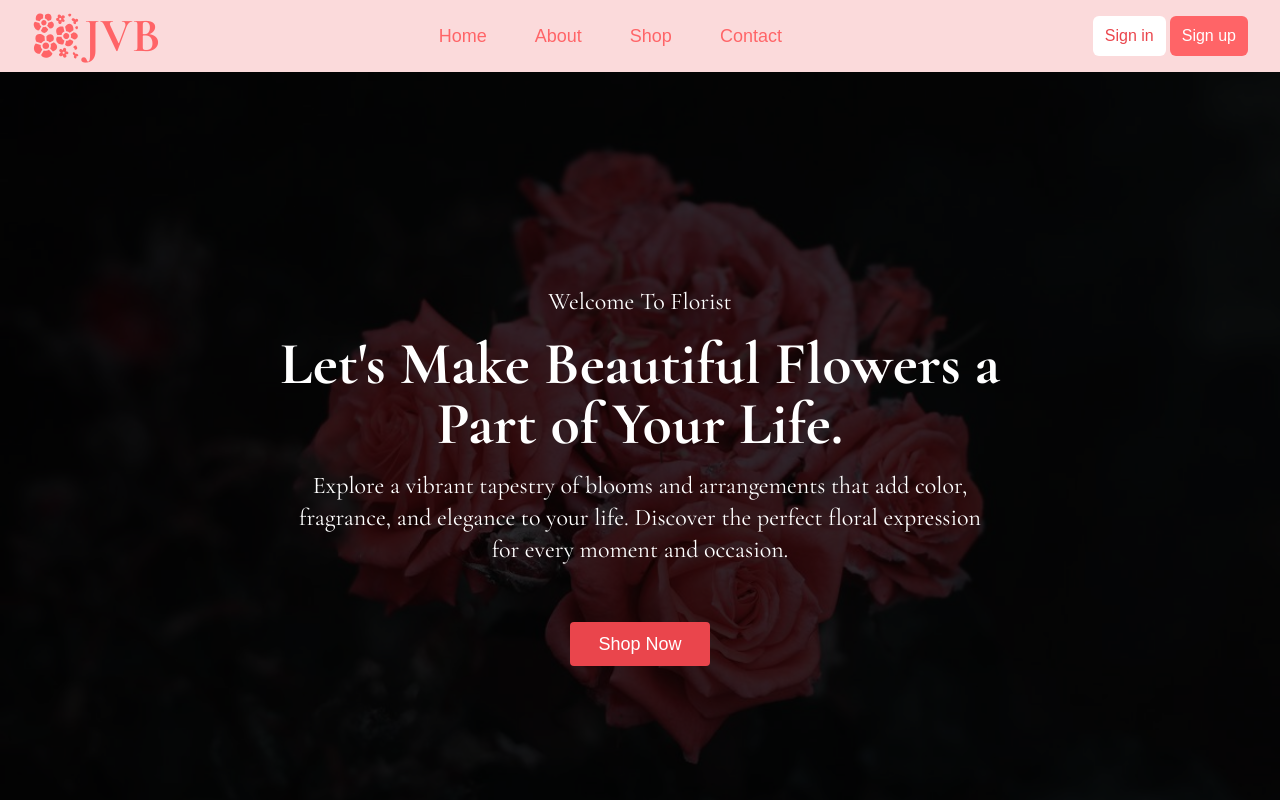
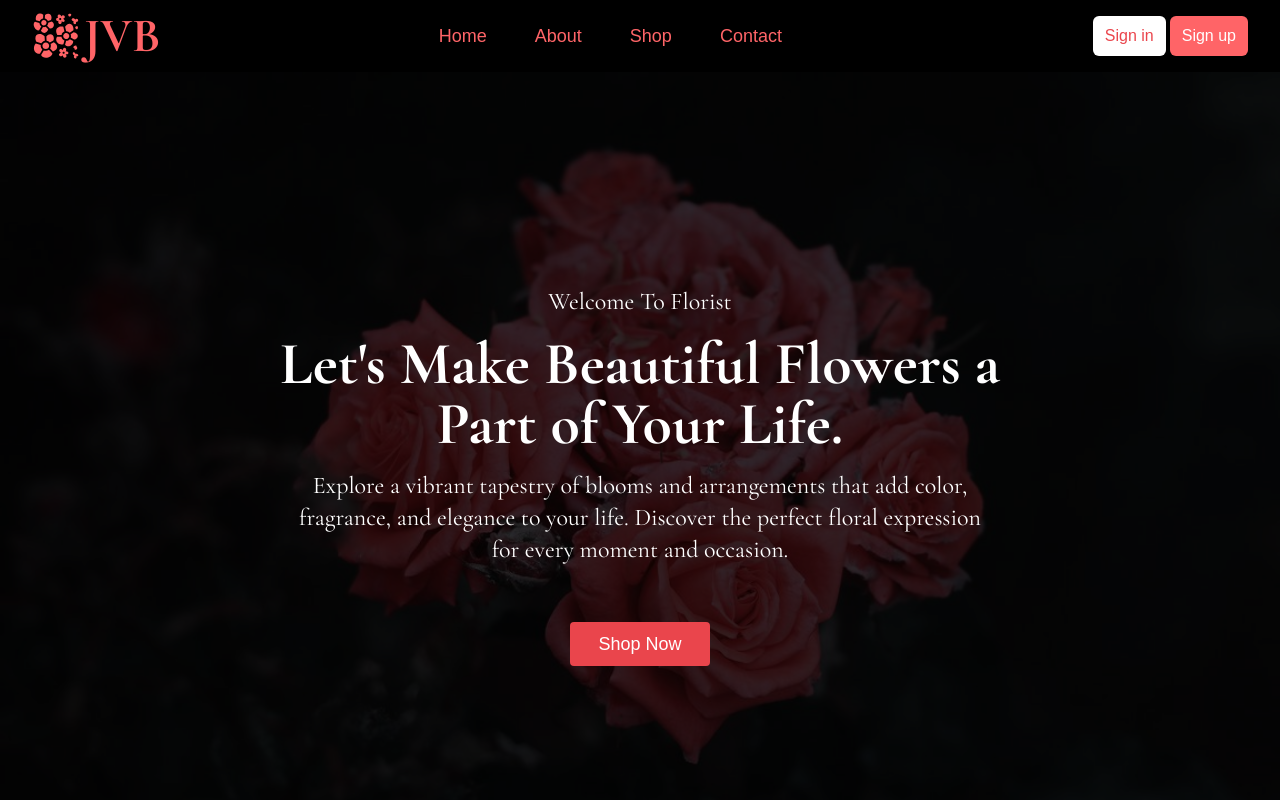
Before and after one commit to Amon-mamon/Flowershop, a Next.js app: page / in a window 1280 px wide. Shown: the top 800 px of the page. Built offline with nearby package versions, Linux system fonts and the light colour scheme; no server answers.

Commit message:
change text of button sendcode

```diff
--- a/components/auth/RegisterForm/RegisterForm.tsx
+++ b/components/auth/RegisterForm/RegisterForm.tsx
@@ -135,6 +135,7 @@ const RegisterForm = () => {
           <input
             {...register("email")}
             onChange={(e) => setEmail(e.target.value)}
+            disabled={isEmailVerified}
             maxLength={255}
             type="email"
             className="p-4 border border-[#DADADA] rounded-md"
@@ -143,14 +144,13 @@ const RegisterForm = () => {
           {errors.email && <p className="text-red-500">{errors.email.message}</p>}
           <button
             onClick={handleSendOtp}  // Trigger the send OTP request
+            disabled={isEmailVerified}
             type="button"
             className="absolute_button py-2 px-1 md:px-3 text-sm md:text-base text-white rounded-md cursor-pointer bg-[#EA454C] hover:bg-red-400"
           >
-            Send Code
+            {isEmailVerified ? "Verified" : "SendCode"}
           </button>
-          {isEmailVerified && (
-            <p className="text-green-600 text-sm mt-1">Email verified ✔</p>
-          )}
+
           {openVerification && (
             <SendCode
               email={email}
--- a/components/common/Navbar/NavBar.tsx
+++ b/components/common/Navbar/NavBar.tsx
@@ -48,7 +48,7 @@ const NavBar =  () => {
     return () => window.removeEventListener("resize", handleResize);
 }, []);
   return (
-    <nav className={`w-full sticky top-0 left-0 z-20  ${scrolling ? "bg-[#EA454C]/100" : "bg-[#EA454C]/20"} transition-all`}>
+    <nav className={`w-full sticky top-0 left-0 z-20  ${scrolling ? "bg-[#EA454C]/100" : "bg-black/100"} transition-all`}>
        <div className='w-full flex justify-between py-3 px-4 md:px-8 items-center relative'>
             <div className='flex items-center gap-1 cursor-pointer'>
                     <GiFlowers className={`${scrolling ? "text-white text-3xl lg:text-5xl": "text-3xl lg:text-5xl  text-red-400"} `} />
```
